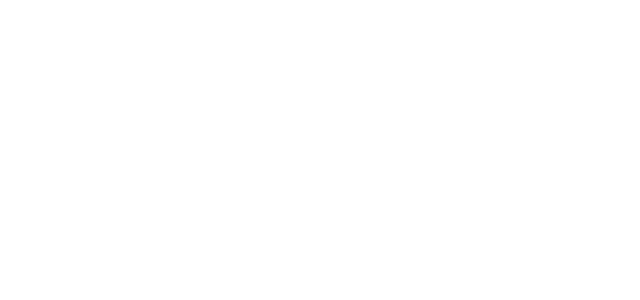
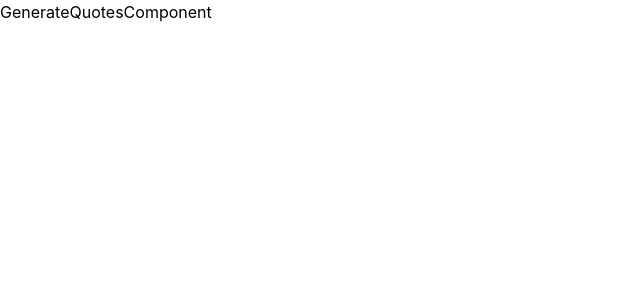
Before and after one commit to neew18/random-inspirational-quote-generator, a React (Vite) app: page /generate in a window 1280 px wide. Before the commit this address had no page. Shown: the top 300 px of the page, without its empty margins (0-640 px from the left). Built offline with nearby package versions, Linux system fonts and the light colour scheme.

Commit message:
Add two new components and set them up with route

```diff
--- a/src/App.jsx
+++ b/src/App.jsx
@@ -2,12 +2,18 @@
 import { BrowserRouter, Routes, Route } from "react-router-dom";
 import React from "react";
 import Home from "./components/Home";
+import GenerateQuotesComponent from "./components/GenerateQuotesComponent";
+import Error from "./components/Error";
 
 function App() {
   return (
     <BrowserRouter>
       <Routes>
-        <Route path="/" element={<Home />} />
+        <Route>
+          <Route path="/" element={<Home />} />
+          <Route path="generate" element={<GenerateQuotesComponent />} />
+          <Route path="*" element={<Error />} />
+        </Route>
       </Routes>
     </BrowserRouter>
   );
--- /dev/null
+++ b/src/components/Error.jsx
@@ -0,0 +1,7 @@
+import React from "react";
+
+function Error() {
+  return <div>Error</div>;
+}
+
+export default Error;
--- /dev/null
+++ b/src/components/GenerateQuotesComponent.jsx
@@ -0,0 +1,7 @@
+import React from "react";
+
+function GenerateQuotesComponent() {
+  return <div>GenerateQuotesComponent</div>;
+}
+
+export default GenerateQuotesComponent;
```
